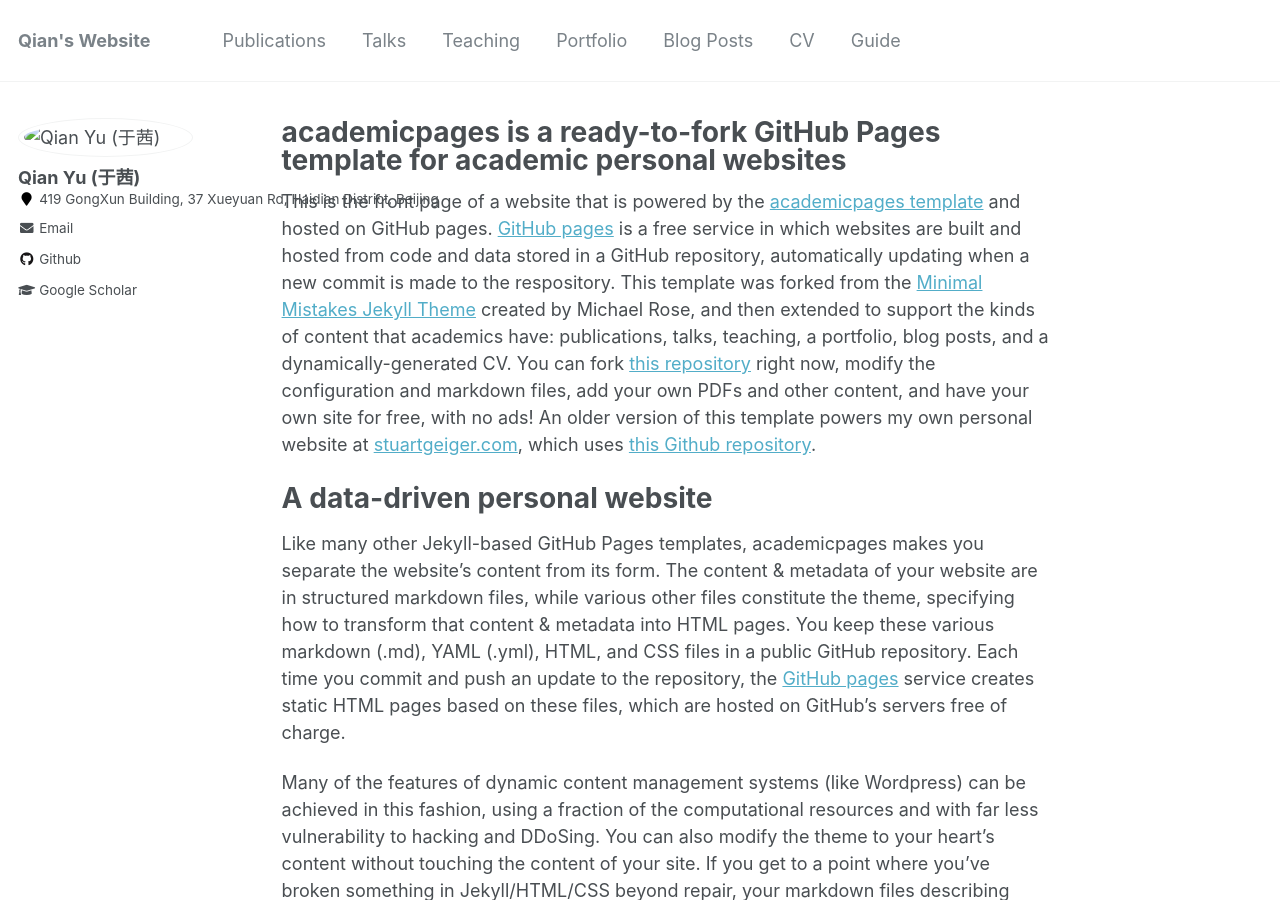
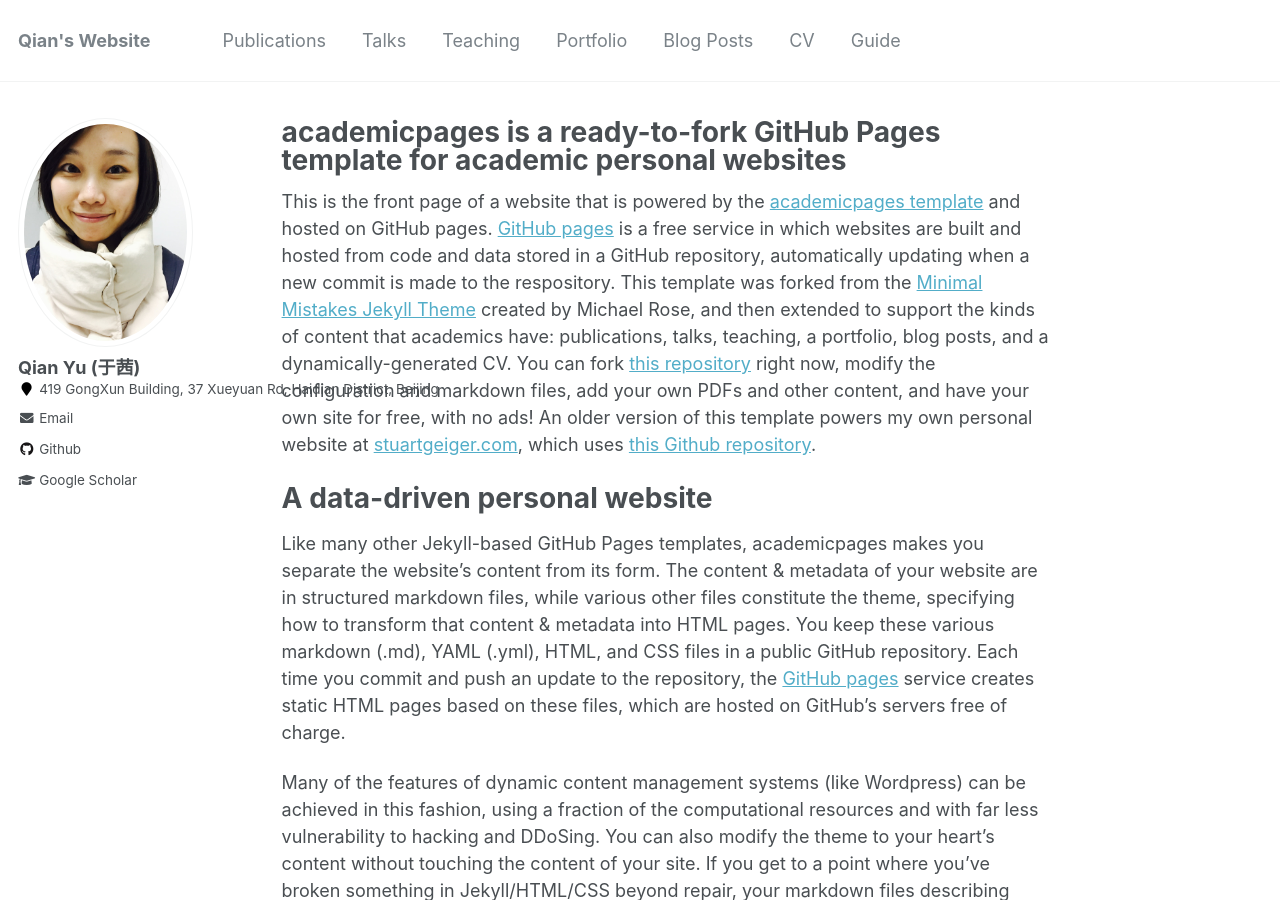
Before and after one commit to yuqian1023/yuqian1023.github.io, a Jekyll site: the page built from _pages/about.md, in a window 1280 px wide and 900 px high. Built offline with Jekyll 4.4.1, drawn with Linux system fonts in a browser that asks for light colours.

Commit message:
Update _config.yml

```diff
--- a/_config.yml
+++ b/_config.yml
@@ -81,7 +81,7 @@ analytics:
 # Site Author
 author:
   name             : "Qian Yu (于茜)"
-  avatar           : "./images/Qian.jpeg"
+  avatar           : "Qian.jpeg"
   bio              : #"Your biography for the left-hand sidebar"
   location         : "419 GongXun Building, 37 Xueyuan Rd, Haidian District, Beijing"
   employer         :
```
